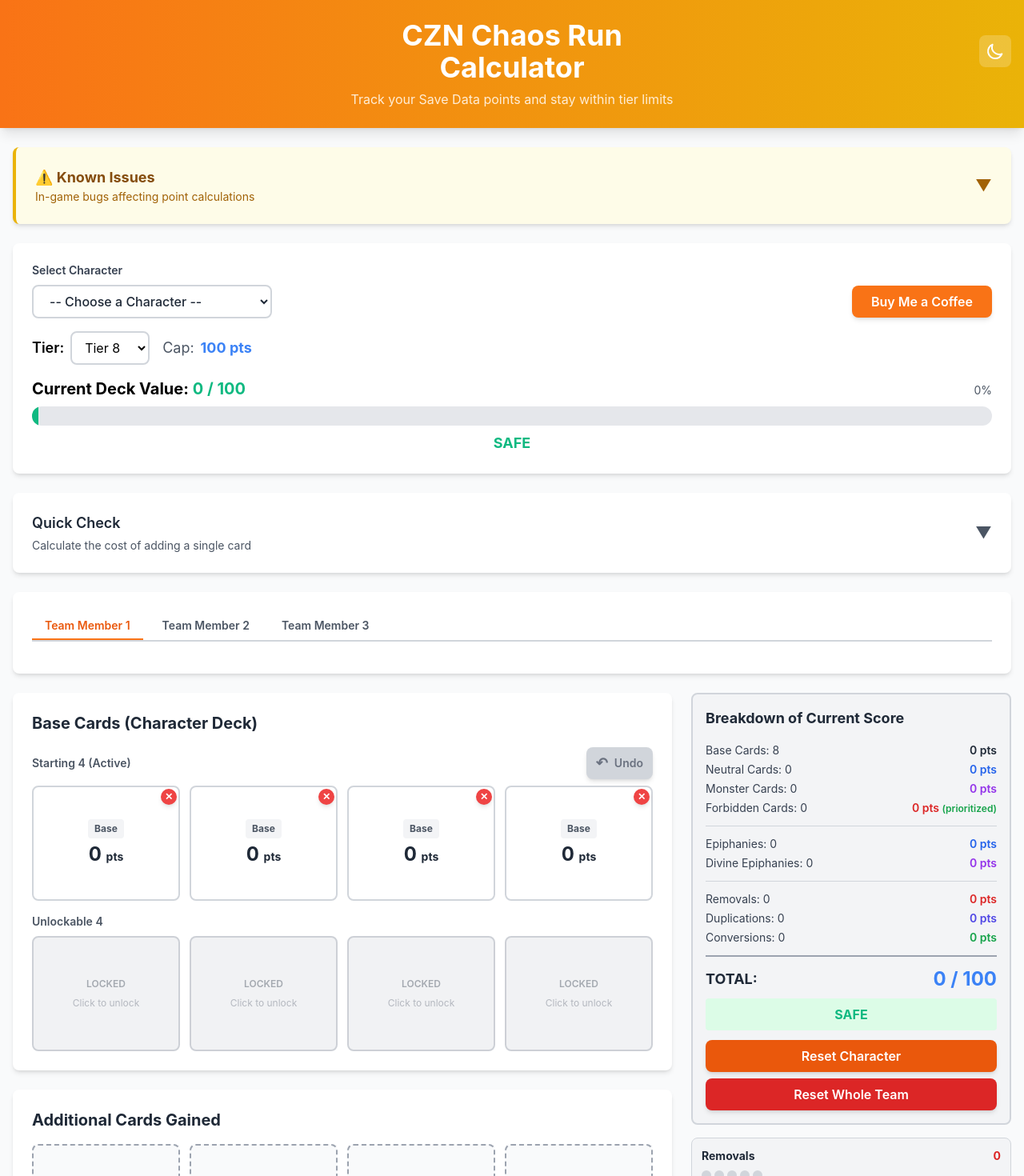
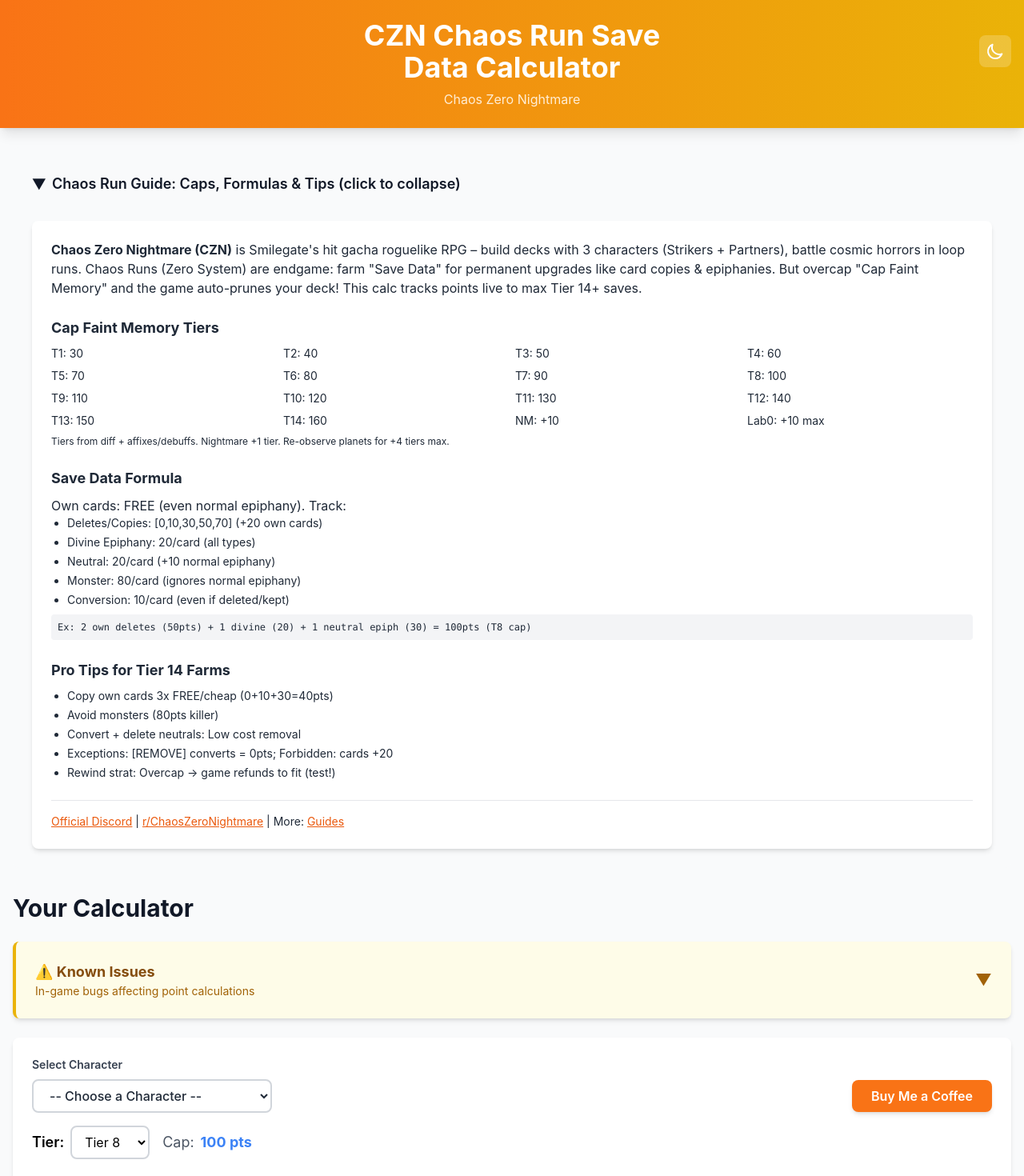
Before and after one commit to Jaxic/CZN-Calc, a React (Vite) app: page / in a window 1280 px wide. Shown: the top 1470 px of the page at 80% size. Built offline with nearby package versions, Linux system fonts and the light colour scheme.

Commit message:
Add collapsible guide + AdSense content

```diff
--- a/index.html
+++ b/index.html
@@ -4,7 +4,8 @@
     <meta charset="UTF-8" />
     <link rel="icon" type="image/svg+xml" href="/favicon.svg" />
     <meta name="viewport" content="width=device-width, initial-scale=1.0" />
-    <title>CZN Chaos Run Calculator</title>
+    <title>CZN Chaos Run Calculator - Save Data Cap Tracker | Chaos Zero Nightmare</title>
+    <meta name="description" content="Free real-time Faint Memory calc for Chaos Zero Nightmare. Max Tier 14 saves without overcap! Formulas, tiers, tips."/>
     <script async src="https://pagead2.googlesyndication.com/pagead/js/adsbygoogle.js?client=ca-pub-7093395988392599"
      crossorigin="anonymous"></script>
   </head>
--- a/src/App.jsx
+++ b/src/App.jsx
@@ -1,4 +1,4 @@
-import React from 'react';
+import React, { useEffect, useRef } from 'react';
 import { Analytics } from '@vercel/analytics/react';
 import { DeckProvider } from './context/DeckContext';
 import { ThemeProvider } from './context/ThemeContext';
@@ -16,6 +16,29 @@
 import QuickToolsSection from './components/QuickToolsSection';
 
 function App() {
+  const detailsRef = useRef(null);
+
+  useEffect(() => {
+    const details = detailsRef.current;
+    if (!details) return;
+
+    // Check localStorage and set initial state
+    if (localStorage.getItem('czn-guide-collapsed') === 'true') {
+      details.removeAttribute('open');
+    }
+
+    // Listen for toggle events
+    const handleToggle = () => {
+      localStorage.setItem('czn-guide-collapsed', !details.open);
+    };
+
+    details.addEventListener('toggle', handleToggle);
+
+    return () => {
+      details.removeEventListener('toggle', handleToggle);
+    };
+  }, []);
+
   return (
     <ThemeProvider>
       <DeckProvider>
@@ -26,20 +49,79 @@
               <div className="flex justify-between items-center mb-2">
                 <div className="flex-1"></div>
                 <h1 className="text-3xl md:text-4xl font-bold text-center flex-1">
-                  CZN Chaos Run Calculator
+                  CZN Chaos Run Save Data Calculator
                 </h1>
                 <div className="flex-1 flex justify-end">
                   <ThemeToggle />
                 </div>
               </div>
               <p className="text-center text-orange-100 dark:text-orange-200 mt-2 text-sm md:text-base">
-                Track your Save Data points and stay within tier limits
+                Chaos Zero Nightmare
               </p>
             </div>
           </header>
 
           {/* Main Content */}
           <main className="container mx-auto px-4 py-6">
+            {/* Collapsible Guide Section */}
+            <section className="mb-8 bg-gray-50 dark:bg-gray-800 rounded-lg p-4 md:p-6">
+              <details ref={detailsRef} open className="group">
+                <summary className="cursor-pointer font-semibold text-lg text-gray-900 dark:text-white hover:text-orange-600 dark:hover:text-orange-400 transition-colors py-2 list-none">
+                  Chaos Run Guide: Caps, Formulas & Tips (click to collapse)
+                </summary>
+                <div className="mt-6 p-6 bg-white dark:bg-gray-700 rounded-lg shadow-md space-y-6 text-gray-800 dark:text-gray-200">
+                  <p>
+                    <strong>Chaos Zero Nightmare (CZN)</strong> is Smilegate's hit gacha roguelike RPG – build decks with 3 characters (Strikers + Partners), battle cosmic horrors in loop runs. Chaos Runs (Zero System) are endgame: farm "Save Data" for permanent upgrades like card copies & epiphanies. But overcap "Cap Faint Memory" and the game auto-prunes your deck! This calc tracks points live to max Tier 14+ saves.
+                  </p>
+
+                  <div>
+                    <h3 className="font-bold text-lg mb-2">Cap Faint Memory Tiers</h3>
+                    <div className="grid grid-cols-2 md:grid-cols-4 gap-2 text-sm">
+                      <div>T1: 30</div><div>T2: 40</div><div>T3: 50</div><div>T4: 60</div>
+                      <div>T5: 70</div><div>T6: 80</div><div>T7: 90</div><div>T8: 100</div>
+                      <div>T9: 110</div><div>T10: 120</div><div>T11: 130</div><div>T12: 140</div>
+                      <div>T13: 150</div><div>T14: 160</div><div>NM: +10</div><div>Lab0: +10 max</div>
+                    </div>
+                    <p className="text-xs mt-2">Tiers from diff + affixes/debuffs. Nightmare +1 tier. Re-observe planets for +4 tiers max.</p>
+                  </div>
+
+                  <div>
+                    <h3 className="font-bold text-lg mb-2">Save Data Formula</h3>
+                    <p>Own cards: FREE (even normal epiphany). Track:</p>
+                    <ul className="list-disc pl-5 space-y-1 text-sm">
+                      <li>Deletes/Copies: [0,10,30,50,70] (+20 own cards)</li>
+                      <li>Divine Epiphany: 20/card (all types)</li>
+                      <li>Neutral: 20/card (+10 normal epiphany)</li>
+                      <li>Monster: 80/card (ignores normal epiphany)</li>
+                      <li>Conversion: 10/card (even if deleted/kept)</li>
+                    </ul>
+                    <p className="font-mono bg-gray-100 dark:bg-gray-600 p-2 rounded mt-2 text-xs">Ex: 2 own deletes (50pts) + 1 divine (20) + 1 neutral epiph (30) = 100pts (T8 cap)</p>
+                  </div>
+
+                  <div>
+                    <h3 className="font-bold text-lg mb-2">Pro Tips for Tier 14 Farms</h3>
+                    <ul className="list-disc pl-5 space-y-1 text-sm">
+                      <li>Copy own cards 3x FREE/cheap (0+10+30=40pts)</li>
+                      <li>Avoid monsters (80pts killer)</li>
+                      <li>Convert + delete neutrals: Low cost removal</li>
+                      <li>Exceptions: [REMOVE] converts = 0pts; Forbidden: cards +20</li>
+                      <li>Rewind strat: Overcap → game refunds to fit (test!)</li>
+                    </ul>
+                  </div>
+
+                  <p className="text-sm border-t dark:border-gray-600 pt-4">
+                    <a href="https://discord.com/invite/chaoszeronightmare" className="underline text-orange-600 dark:text-orange-400 hover:text-orange-700 dark:hover:text-orange-300">Official Discord</a> |
+                    <a href="https://www.reddit.com/r/ChaosZeroNightmare/" className="underline text-orange-600 dark:text-orange-400 hover:text-orange-700 dark:hover:text-orange-300 ml-1">r/ChaosZeroNightmare</a> |
+                    <span className="ml-1">More: <a href="/blog" className="underline text-orange-600 dark:text-orange-400 hover:text-orange-700 dark:hover:text-orange-300">Guides</a></span>
+                  </p>
+                </div>
+              </details>
+            </section>
+
+            {/* Calculator Section Header */}
+            <h2 className="text-2xl md:text-3xl font-bold text-gray-900 dark:text-white mb-6">
+              Your Calculator
+            </h2>
             {/* Known Issues - Collapsible */}
             <KnownIssuesSection />
 
@@ -94,10 +176,7 @@
           <footer className="bg-gray-800 dark:bg-gray-950 text-gray-300 dark:text-gray-400 py-6 mt-12 transition-colors">
             <div className="container mx-auto px-4 text-center">
               <p className="text-sm">
-                Chaos Zero Nightmare - Chaos Run Save Data Calculator
-              </p>
-              <p className="text-xs text-gray-500 dark:text-gray-600 mt-2">
-                Calculate your deck's Save Data point value in real-time
+                © 2025 CZN-Calc | <a href="https://discord.com/invite/chaoszeronightmare" className="underline hover:text-white">Discord</a> | <a href="https://www.reddit.com/r/ChaosZeroNightmare/" className="underline hover:text-white">Reddit</a> | Free for CZN players
               </p>
             </div>
           </footer>
--- a/src/index.css
+++ b/src/index.css
@@ -10,3 +10,23 @@
   -webkit-font-smoothing: antialiased;
   -moz-osx-font-smoothing: grayscale;
 }
+
+/* Details/Summary styling for collapsible guide */
+details summary {
+  list-style: none;
+}
+
+details summary::-webkit-details-marker {
+  display: none;
+}
+
+details summary::before {
+  content: '▶';
+  display: inline-block;
+  margin-right: 0.5rem;
+  transition: transform 0.2s;
+}
+
+details[open] summary::before {
+  transform: rotate(90deg);
+}
```
